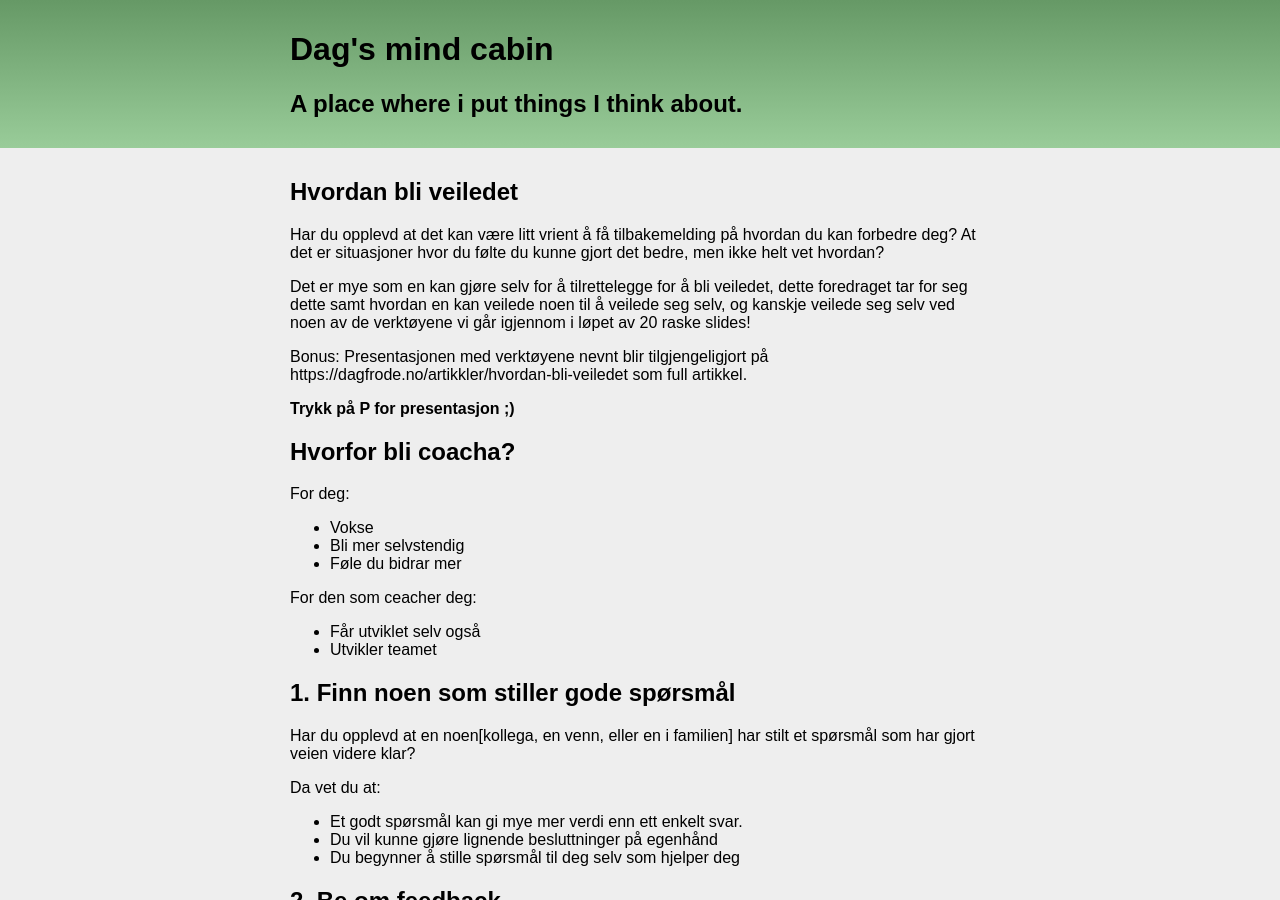
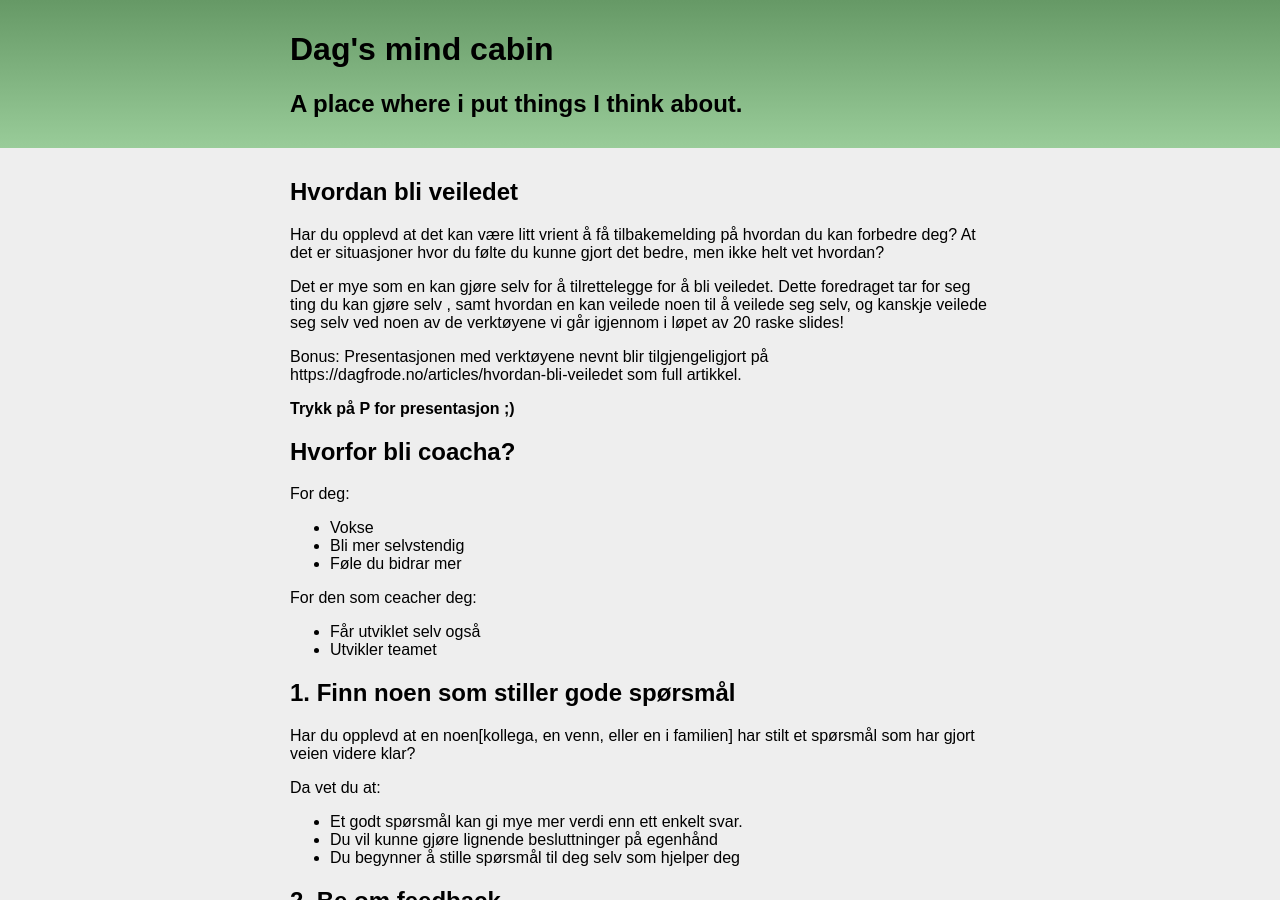
Before and after one commit to dagfs/dagfs.github.io, a Jekyll site: the page built from articles/hvordan-bli-veiledet.md, in a window 1280 px wide and 900 px high. Built offline with Jekyll 4.4.1, drawn with Linux system fonts in a browser that asks for light colours; our own code applies the rules of GitHub Pages for plain Markdown files.

Commit message:
Update hvordan-bli-veiledet.md

```diff
--- a/articles/hvordan-bli-veiledet.md
+++ b/articles/hvordan-bli-veiledet.md
@@ -4,9 +4,9 @@
 
 Har du opplevd at det kan være litt vrient å få tilbakemelding på hvordan du kan forbedre deg? At det er situasjoner hvor du følte du kunne gjort det bedre, men ikke helt vet hvordan?
 
-Det er mye som en kan gjøre selv for å tilrettelegge for å bli veiledet, dette foredraget tar for seg dette samt hvordan en kan veilede noen til å veilede seg selv, og kanskje veilede seg selv ved noen av de verktøyene vi går igjennom i løpet av 20 raske slides!
+Det er mye som en kan gjøre selv for å tilrettelegge for å bli veiledet. Dette foredraget tar for seg ting du kan gjøre selv , samt hvordan en kan veilede noen til å veilede seg selv, og kanskje veilede seg selv ved noen av de verktøyene vi går igjennom i løpet av 20 raske slides!
 
-Bonus: Presentasjonen med verktøyene nevnt blir tilgjengeligjort på https://dagfrode.no/artikkler/hvordan-bli-veiledet som full artikkel.
+Bonus: Presentasjonen med verktøyene nevnt blir tilgjengeligjort på https://dagfrode.no/articles/hvordan-bli-veiledet som full artikkel.
 
 **Trykk på P for presentasjon ;)**
 
```
